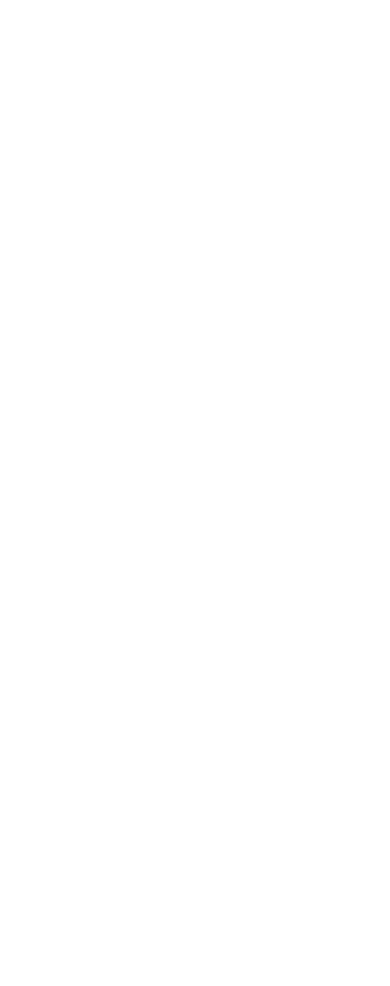
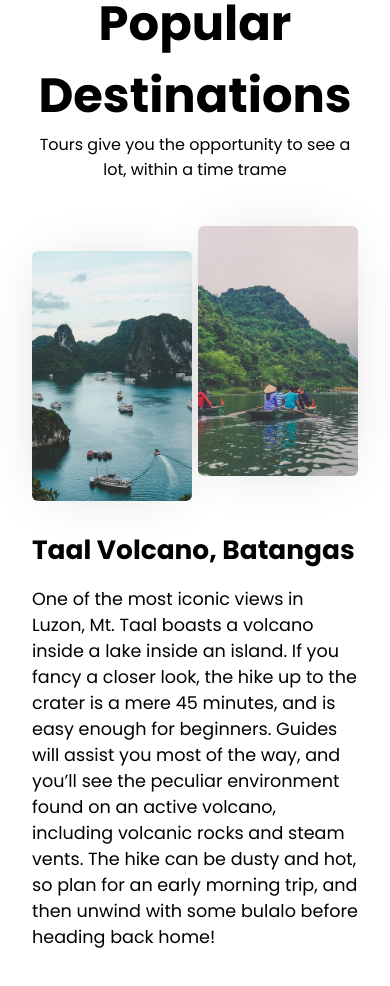
Before and after one commit to Caovandah/Tour-Travel-Project, a React (Create React App) app: page / in a window 390 px wide. Shown: the part 920-1906 px from the top of the page. Before the commit the page ends 851 px from the top, so only its background shows below. Built offline with nearby package versions, Linux system fonts and the light colour scheme.

Commit message:
Upload: Destination Component

```diff
--- /dev/null
+++ b/src/components/destination/Destination.js
@@ -0,0 +1,35 @@
+import Mountain1 from '~/assets/1.jpg';
+import Mountain2 from '~/assets/2.jpg';
+import Mountain3 from '~/assets/3.jpg';
+import Mountain4 from '~/assets/4.jpg';
+import './DestinationStyles.css';
+
+const Destination = () => {
+    return (
+        <div className="destination">
+            <h1>Popular Destinations</h1>
+            <p>Tours give you the opportunity to see a lot, within a time trame</p>
+
+            <div className="first-des">
+                <div className="des-text">
+                    <h2>Taal Volcano, Batangas</h2>
+                    <p>
+                        One of the most iconic views in Luzon, Mt. Taal boasts a volcano inside a lake inside an island.
+                        If you fancy a closer look, the hike up to the crater is a mere 45 minutes, and is easy enough
+                        for beginners. Guides will assist you most of the way, and you’ll see the peculiar environment
+                        found on an active volcano, including volcanic rocks and steam vents. The hike can be dusty and
+                        hot, so plan for an early morning trip, and then unwind with some bulalo before heading back
+                        home!
+                    </p>
+                </div>
+
+                <div className="image">
+                    <img alt="img" src={Mountain1} />
+                    <img alt="img" src={Mountain2} />
+                </div>
+            </div>
+        </div>
+    );
+};
+
+export default Destination;
--- /dev/null
+++ b/src/components/destination/DestinationStyles.css
@@ -0,0 +1,71 @@
+.destination {
+    margin: 4rem 6rem;
+}
+
+.destination h1 {
+    font-size: 3rem;
+}
+
+.first-des {
+    display: flex;
+    align-items: center;
+    justify-content: space-between;
+    margin-top: 4.5rem;
+}
+
+.des-text {
+    width: 45%;
+    text-align: start;
+    font-size: 1.1rem;
+}
+
+.des-text h2 {
+    padding-bottom: 1rem;
+}
+
+.image {
+    position: relative;
+    width: 50%;
+    display: flex;
+    justify-content: space-between;
+    z-index: -99;
+}
+
+.image img {
+    width: 49%;
+    height: 350px;
+    object-fit: cover;
+    border-radius: 6px;
+    box-shadow: -1px 1px 62px -18px rgba(0, 0, 0, 0.19);
+}
+
+.image img:nth-child(2) {
+    position: absolute;
+    top: -10%;
+    right: 0;
+}
+
+@media screen and (max-width: 850px) {
+    .destination {
+        margin: 4rem 2rem;
+    }
+
+    .first-des {
+        display: flex;
+        flex-direction: column-reverse;
+        margin-top: 2.5rem;
+    }
+
+    .des-text {
+        width: 100%;
+    }
+
+    .image {
+        width: 100%;
+        margin: 1.8rem 0;
+    }
+
+    .image img {
+        height: 250px;
+    }
+}
--- a/src/routes/Home.js
+++ b/src/routes/Home.js
@@ -1,5 +1,6 @@
 import Hero from '~/components/Home/Hero';
 import banner from '~/assets/12.jpg';
+import Destination from '~/components/destination/Destination';
 
 function Home() {
     return (
@@ -13,6 +14,7 @@
                 url="/"
                 btnClass="show"
             />
+            <Destination />
         </>
     );
 }
```
Also changed, not shown: src/components/destination/DestinationData.js (added).
